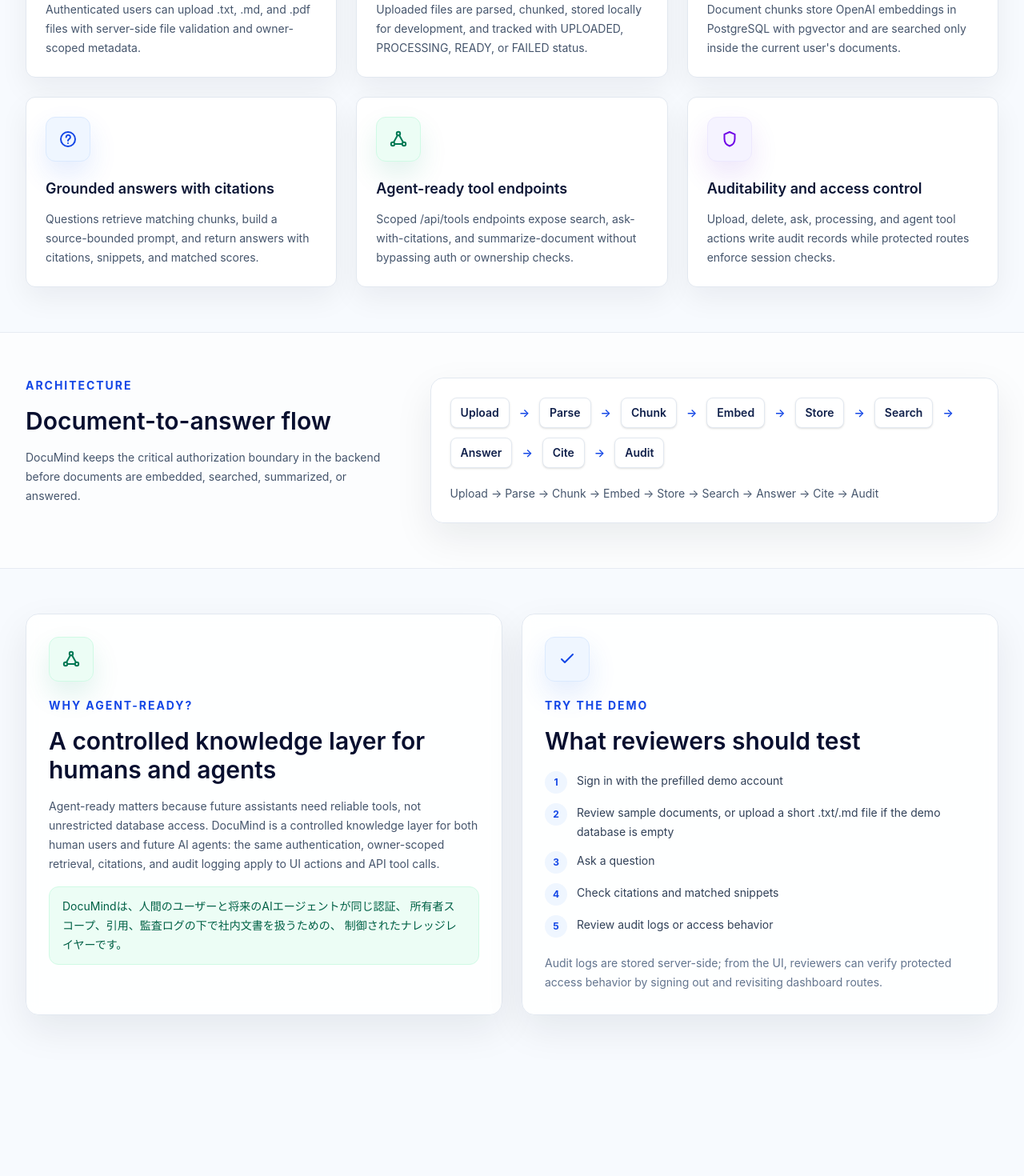
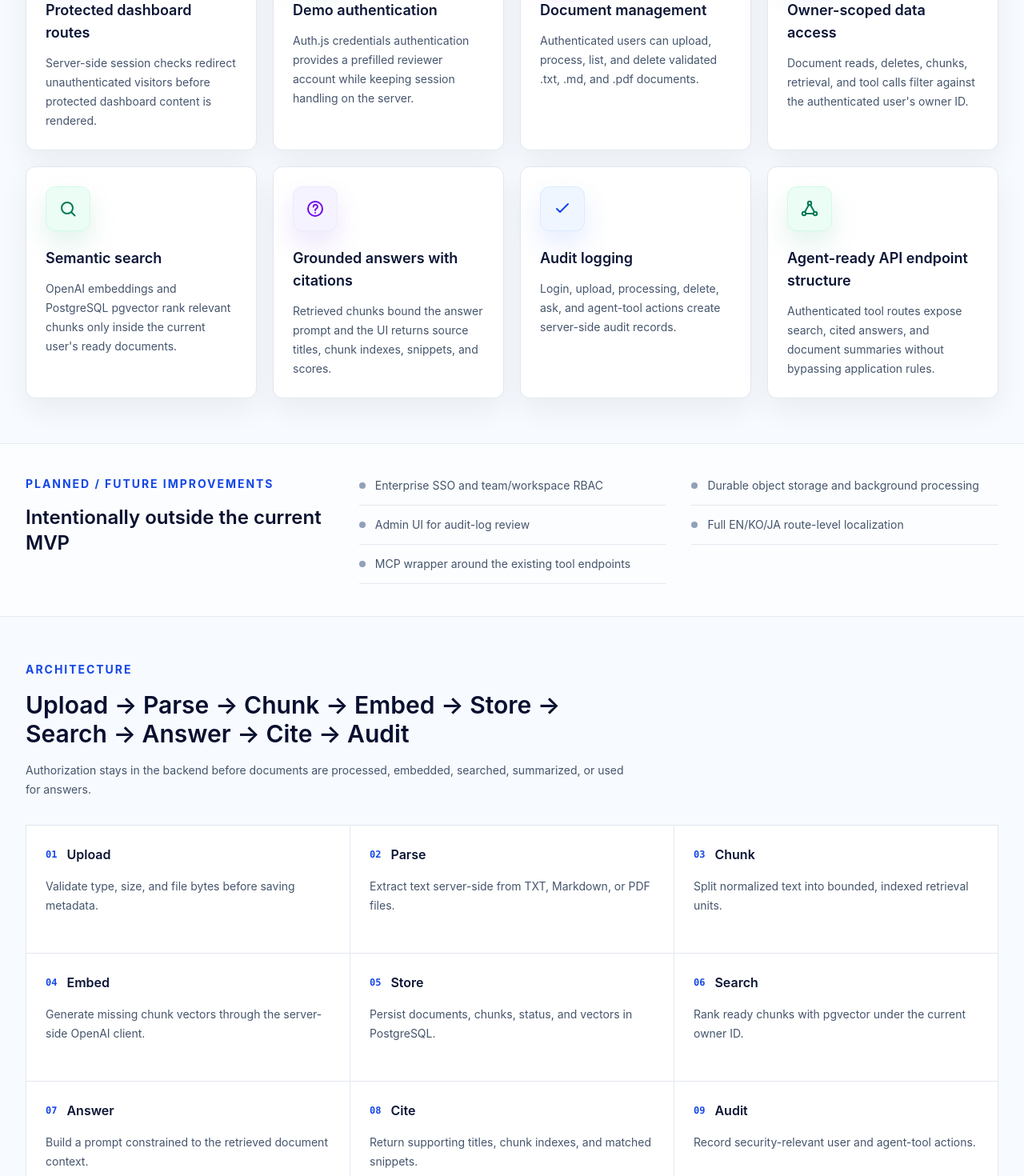
Before and after one commit to jiwonjae-svg/DocuMind, a Next.js app: page / in a window 1280 px wide. Shown: the part 1140-2610 px from the top of the page at 80% size. Before the commit the page ends 2465 px from the top, so only its background shows below. Built offline with nearby package versions, Linux system fonts and the light colour scheme.

Commit message:
Improve recruiter-focused landing page

```diff
--- a/app/page.tsx
+++ b/app/page.tsx
@@ -24,61 +24,108 @@
 
 const implementedFeatures = [
   {
-    title: "Secure document ingestion",
-    body: "Authenticated users can upload .txt, .md, and .pdf files with server-side file validation and owner-scoped metadata.",
-    icon: "upload",
+    title: "Protected dashboard routes",
+    body: "Server-side session checks redirect unauthenticated visitors before protected dashboard content is rendered.",
+    icon: "lock",
     accent: "blue",
   },
   {
-    title: "Document processing pipeline",
-    body: "Uploaded files are parsed, chunked, stored locally for development, and tracked with UPLOADED, PROCESSING, READY, or FAILED status.",
-    icon: "document",
+    title: "Demo authentication",
+    body: "Auth.js credentials authentication provides a prefilled reviewer account while keeping session handling on the server.",
+    icon: "team",
     accent: "emerald",
   },
   {
-    title: "pgvector semantic search",
-    body: "Document chunks store OpenAI embeddings in PostgreSQL with pgvector and are searched only inside the current user's documents.",
-    icon: "search",
+    title: "Document management",
+    body: "Authenticated users can upload, process, list, and delete validated .txt, .md, and .pdf documents.",
+    icon: "document",
     accent: "violet",
   },
   {
-    title: "Grounded answers with citations",
-    body: "Questions retrieve matching chunks, build a source-bounded prompt, and return answers with citations, snippets, and matched scores.",
-    icon: "question",
+    title: "Owner-scoped data access",
+    body: "Document reads, deletes, chunks, retrieval, and tool calls filter against the authenticated user's owner ID.",
+    icon: "shield",
     accent: "blue",
   },
   {
-    title: "Agent-ready tool endpoints",
-    body: "Scoped /api/tools endpoints expose search, ask-with-citations, and summarize-document without bypassing auth or ownership checks.",
-    icon: "network",
+    title: "Semantic search",
+    body: "OpenAI embeddings and PostgreSQL pgvector rank relevant chunks only inside the current user's ready documents.",
+    icon: "search",
     accent: "emerald",
   },
   {
-    title: "Auditability and access control",
-    body: "Upload, delete, ask, processing, and agent tool actions write audit records while protected routes enforce session checks.",
-    icon: "shield",
+    title: "Grounded answers with citations",
+    body: "Retrieved chunks bound the answer prompt and the UI returns source titles, chunk indexes, snippets, and scores.",
+    icon: "question",
     accent: "violet",
+  },
+  {
+    title: "Audit logging",
+    body: "Login, upload, processing, delete, ask, and agent-tool actions create server-side audit records.",
+    icon: "check",
+    accent: "blue",
+  },
+  {
+    title: "Agent-ready API endpoint structure",
+    body: "Authenticated tool routes expose search, cited answers, and document summaries without bypassing application rules.",
+    icon: "network",
+    accent: "emerald",
   },
 ] as const;
 
 const architectureFlow = [
-  "Upload",
-  "Parse",
-  "Chunk",
-  "Embed",
-  "Store",
-  "Search",
-  "Answer",
-  "Cite",
-  "Audit",
+  {
+    title: "Upload",
+    body: "Validate type, size, and file bytes before saving metadata.",
+  },
+  {
+    title: "Parse",
+    body: "Extract text server-side from TXT, Markdown, or PDF files.",
+  },
+  {
+    title: "Chunk",
+    body: "Split normalized text into bounded, indexed retrieval units.",
+  },
+  {
+    title: "Embed",
+    body: "Generate missing chunk vectors through the server-side OpenAI client.",
+  },
+  {
+    title: "Store",
+    body: "Persist documents, chunks, status, and vectors in PostgreSQL.",
+  },
+  {
+    title: "Search",
+    body: "Rank ready chunks with pgvector under the current owner ID.",
+  },
+  {
+    title: "Answer",
+    body: "Build a prompt constrained to the retrieved document context.",
+  },
+  {
+    title: "Cite",
+    body: "Return supporting titles, chunk indexes, and matched snippets.",
+  },
+  {
+    title: "Audit",
+    body: "Record security-relevant user and agent-tool actions.",
+  },
+] as const;
+
+const plannedFeatures = [
+  "Enterprise SSO and team/workspace RBAC",
+  "Durable object storage and background processing",
+  "Admin UI for audit-log review",
+  "Full EN/KO/JA route-level localization",
+  "MCP wrapper around the existing tool endpoints",
 ] as const;
 
 const demoSteps = [
   "Sign in with the prefilled demo account",
-  "Review sample documents, or upload a short .txt/.md file if the demo database is empty",
+  "Review sample documents; if none are present, upload a short .txt or .md file",
   "Ask a question",
   "Check citations and matched snippets",
-  "Review audit logs or access behavior",
+  "Review owner-scoped access behavior",
 ] as const;
 
 export default function Home() {
@@ -98,7 +145,7 @@
       <section className={ui.gradientBand}>
         <div className="absolute bottom-8 left-0 hidden h-36 w-40 bg-[radial-gradient(#c7d9ef_1.1px,transparent_1.1px)] [background-size:18px_18px] md:block" />
         <div
-          className={`${ui.container} grid gap-12 py-14 sm:py-18 lg:grid-cols-[0.95fr_1.05fr] lg:py-20`}
+          className={`${ui.container} grid min-w-0 grid-cols-1 gap-12 py-14 sm:py-18 lg:grid-cols-[0.95fr_1.05fr] lg:py-20`}
         >
           <div className="flex flex-col justify-center">
             <p className={ui.eyebrow}>Agent-ready knowledge search</p>
@@ -113,13 +160,19 @@
             </p>
             <p className="mt-5 max-w-2xl text-[15px] leading-7 text-slate-700">
               日本・韓国チーム向けの社内ナレッジ検索システムです。認証、
-              文書処理、意味検索、引用付き回答を安全に扱うための
+              文書処理、セマンティック検索、引用付き回答を安全に扱うための
               バックエンド重視のMVPです。
             </p>
-            <p className="mt-5 max-w-2xl rounded-xl border border-blue-100 bg-white/80 px-4 py-3 text-sm font-semibold leading-6 text-[#10204b] shadow-sm">
+            <div className="mt-5 max-w-2xl border-l-4 border-blue-600 bg-white/80 px-5 py-4 shadow-sm">
+              <p className="text-sm font-semibold leading-6 text-[#10204b]">
                 Built with Next.js, TypeScript, PostgreSQL, Prisma, pgvector,
                 Auth.js, OpenAI API, and Vercel.
               </p>
+              <p className="mt-1 text-sm leading-6 text-slate-600">
+                Next.js / TypeScript / PostgreSQL / pgvector / OpenAI API
+                を使用。
+              </p>
+            </div>
             <div className="mt-8 flex flex-col gap-4 sm:flex-row">
               <Link
                 href="/dashboard"
@@ -137,7 +190,7 @@
             </div>
           </div>
 
-          <aside className={`${ui.card} p-7`}>
+          <aside className={`${ui.card} min-w-0 p-7`}>
             <div className="flex items-start justify-between gap-4">
               <div>
                 <p className="text-sm font-semibold uppercase tracking-[0.12em] text-slate-500">
@@ -204,7 +257,7 @@
             search, grounded answers, and auditable tool APIs.
           </p>
         </div>
-        <div className="grid gap-6 md:grid-cols-2 xl:grid-cols-3">
+        <div className="grid gap-5 md:grid-cols-2 xl:grid-cols-4">
           {implementedFeatures.map((feature) => (
             <article key={feature.title} className={`${ui.subtleCard} p-6`}>
               <IconTile accent={feature.accent} icon={feature.icon} />
@@ -220,44 +273,70 @@
       </section>
 
       <section className="border-y border-slate-200/80 bg-white/70">
-        <div className={`${ui.container} py-12 sm:py-14`}>
-          <div className="grid gap-8 lg:grid-cols-[0.8fr_1.2fr] lg:items-start">
+        <div
+          className={`${ui.container} grid gap-8 py-10 lg:grid-cols-[0.65fr_1.35fr] lg:items-start`}
+        >
           <div>
-              <p className={ui.eyebrow}>Architecture</p>
-              <h2 className="mt-4 text-3xl font-semibold tracking-normal text-[#080f2f]">
-                Document-to-answer flow
+            <p className={ui.eyebrow}>Planned / Future improvements</p>
+            <h2 className="mt-4 text-2xl font-semibold tracking-normal text-[#080f2f]">
+              Intentionally outside the current MVP
             </h2>
-              <p className="mt-4 text-sm leading-6 text-slate-600">
-                DocuMind keeps the critical authorization boundary in the
-                backend before documents are embedded, searched, summarized, or
-                answered.
-              </p>
           </div>
-            <div className={`${ui.card} p-6`}>
-              <div className="flex flex-wrap items-center gap-3">
-                {architectureFlow.map((stage, index) => (
-                  <div key={stage} className="flex items-center gap-3">
-                    <span className="rounded-lg border border-slate-200 bg-white px-3 py-2 text-sm font-semibold text-[#10204b] shadow-sm">
-                      {stage}
-                    </span>
-                    {index < architectureFlow.length - 1 ? (
-                      <span className="text-sm font-semibold text-blue-700">
-                        →
-                      </span>
-                    ) : null}
-                  </div>
+          <ul className="grid gap-x-8 gap-y-3 sm:grid-cols-2">
+            {plannedFeatures.map((feature) => (
+              <li
+                key={feature}
+                className="flex items-start gap-3 border-b border-slate-200 pb-3 text-sm leading-6 text-slate-600"
+              >
+                <span
+                  aria-hidden="true"
+                  className="mt-2 h-2 w-2 shrink-0 rounded-full bg-slate-400"
+                />
+                {feature}
+              </li>
             ))}
-              </div>
-              <p className="mt-5 text-sm leading-6 text-slate-600">
-                Upload → Parse → Chunk → Embed → Store → Search → Answer → Cite
-                → Audit
-              </p>
-            </div>
-          </div>
+          </ul>
         </div>
       </section>
 
-      <section className={`${ui.container} py-12 sm:py-14`}>
+      <section>
+        <div className={`${ui.container} py-12 sm:py-14`}>
+          <div className="max-w-3xl">
+            <p className={ui.eyebrow}>Architecture</p>
+            <h2 className="mt-4 text-3xl font-semibold tracking-normal text-[#080f2f]">
+              Upload → Parse → Chunk → Embed → Store → Search → Answer → Cite →
+              Audit
+            </h2>
+            <p className="mt-4 text-sm leading-6 text-slate-600">
+              Authorization stays in the backend before documents are
+              processed, embedded, searched, summarized, or used for answers.
+            </p>
+          </div>
+          <ol className="mt-8 grid border-l border-t border-slate-200 bg-white sm:grid-cols-2 lg:grid-cols-3">
+            {architectureFlow.map((stage, index) => (
+              <li
+                key={stage.title}
+                className="min-h-40 border-b border-r border-slate-200 p-6"
+              >
+                <div className="flex items-center gap-3">
+                  <span className="font-mono text-xs font-semibold text-blue-700">
+                    {String(index + 1).padStart(2, "0")}
+                  </span>
+                  <h3 className="text-base font-semibold text-[#0b1535]">
+                    {stage.title}
+                  </h3>
+                </div>
+                <p className="mt-4 text-sm leading-6 text-slate-600">
+                  {stage.body}
+                </p>
+              </li>
+            ))}
+          </ol>
+        </div>
+      </section>
+
+      <section className="border-t border-slate-200/80 bg-white/70">
+        <div className={`${ui.container} py-12 sm:py-14`}>
         <div className="grid gap-6 lg:grid-cols-2">
           <article className={`${ui.card} p-7`}>
             <IconTile accent="emerald" icon="network" />
@@ -266,16 +345,16 @@
               A controlled knowledge layer for humans and agents
             </h2>
             <p className="mt-4 text-sm leading-6 text-slate-600">
-              Agent-ready matters because future assistants need reliable tools,
-              not unrestricted database access. DocuMind is a controlled
-              knowledge layer for both human users and future AI agents: the
-              same authentication, owner-scoped retrieval, citations, and audit
-              logging apply to UI actions and API tool calls.
+              DocuMind is not just a chat UI. It is a controlled knowledge layer
+              for human users and future AI agents. Agents should reach
+              internal knowledge through authenticated, owner-scoped, auditable
+              API boundaries instead of bypassing application logic or reading
+              the database directly.
             </p>
             <p className="mt-4 rounded-xl border border-emerald-100 bg-emerald-50 px-4 py-3 text-sm leading-6 text-emerald-800">
-              DocuMindは、人間のユーザーと将来のAIエージェントが同じ認証、
-              所有者スコープ、引用、監査ログの下で社内文書を扱うための、
-              制御されたナレッジレイヤーです。
+              DocuMindは単なるチャットUIではありません。人と将来のAI
+              エージェントが、認証・所有者スコープ・監査可能なAPI境界を
+              通じて社内ナレッジへアクセスするための制御レイヤーです。
             </p>
           </article>
 
@@ -296,11 +375,19 @@
               ))}
             </ol>
             <p className="mt-5 text-sm leading-6 text-slate-500">
-              Audit logs are stored server-side; from the UI, reviewers can
-              verify protected access behavior by signing out and revisiting
-              dashboard routes.
+              Audit records are stored server-side. The current MVP does not
+              expose an admin audit viewer, so reviewers can verify protected
+              access by signing out and revisiting dashboard routes.
             </p>
+            <Link
+              href="/login?callbackUrl=/dashboard/documents"
+              className={`${ui.primaryButton} mt-6 w-full sm:w-auto`}
+            >
+              <Icon name="compass" className="h-4 w-4" />
+              Start demo
+            </Link>
           </article>
+        </div>
         </div>
       </section>
     </main>
```
Also changed, not shown: 2 other files (tests, documents, lock files or other folders). Lines whose indentation alone changed are shown as unchanged.
